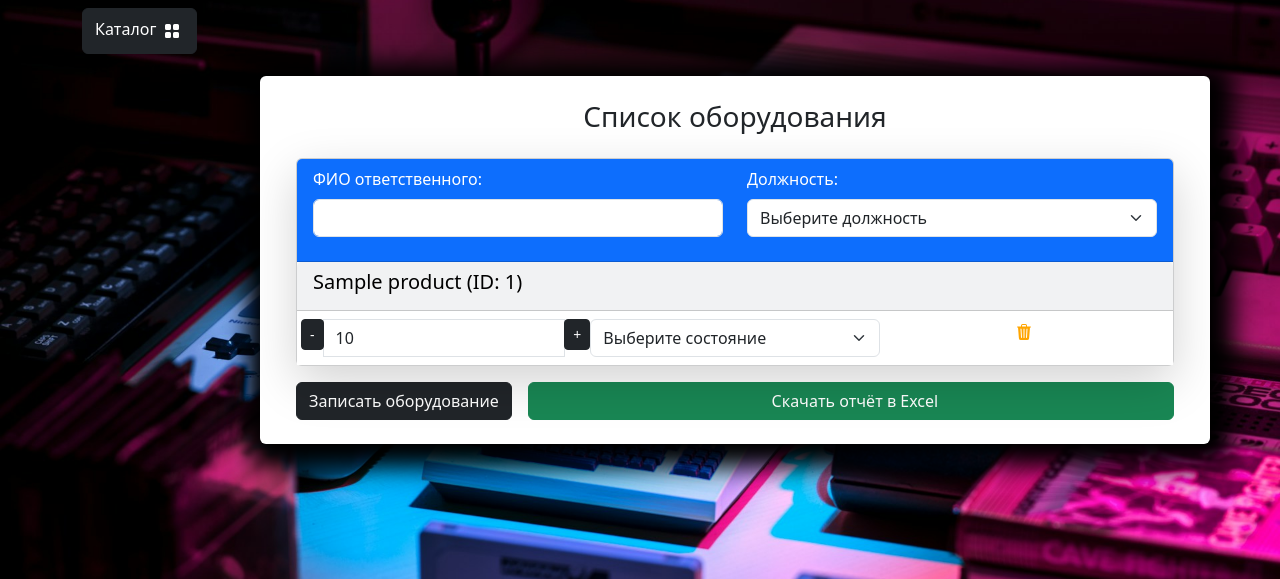
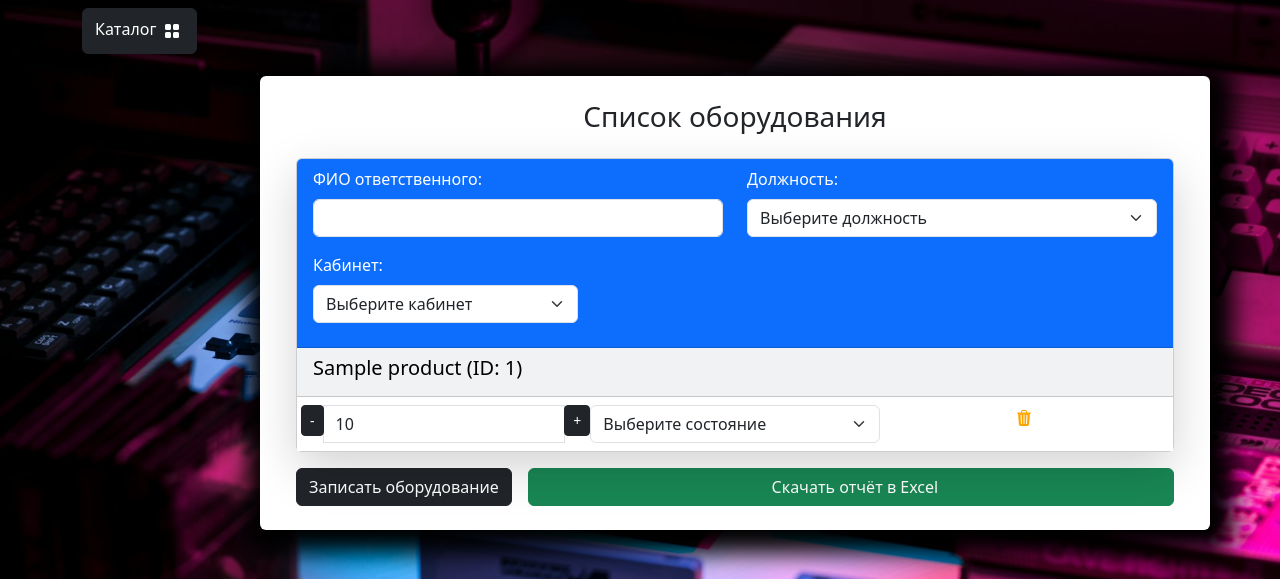
Before and after one commit to john-doedster/equipment_accounting_web_app, a Django app: page /user/users-cart/ in a window 1280 px wide. Shown: the part 56-635 px from the top of the page. Run offline with Django 5.2, Linux system fonts and the light colour scheme; a user stored in the database is signed in; tables that the repository leaves empty hold one stand-in row (values such as "Sample post"); some libraries are stand-ins or nearby versions.

Commit message:
add office and condition on tables for info about saving in profile

```diff
--- a/carts/templates/carts/includes/included_cart.html
+++ b/carts/templates/carts/includes/included_cart.html
@@ -22,6 +22,27 @@
                     </select>
                 </div>
             </div>
+
+            <div class="col-md-4">
+                <div class="mb-3">
+                    <label for="userOffice" class="form-label">Кабинет:</label>
+                    <select class="form-select" id="userOffice" required>
+                        <option value="" selected disabled>Выберите кабинет</option>
+                        <option value="400">400</option>
+                        <option value="400а">400а</option>
+                        <option value="401">401</option>
+                        <option value="402">402</option>
+                        <option value="403">403</option>
+                        <option value="404">404</option>
+                        <option value="405">405</option>
+                        <option value="406">406</option>
+                        <option value="407">407</option>
+                        <option value="408">408</option>
+                    </select>
+                </div>
+            </div>
+
+
         </div>
     </div>
     {% endif %}
@@ -90,6 +111,7 @@
         {% csrf_token %}
         <input type="hidden" name="full_name" id="formFullName">
         <input type="hidden" name="position" id="formPosition">
+        <input type="hidden" name="office" id="formOffice">
         {% for cart in carts %}
             <input type="hidden" name="condition_{{ cart.id }}" class="formCondition" data-cart-id="{{ cart.id }}">
         {% endfor %}
@@ -114,9 +136,10 @@ document.addEventListener('DOMContentLoaded', function() {
         // Проверяем заполнение обязательных полей
         const fullName = document.getElementById('userFullName').value.trim();
         const position = document.getElementById('userPosition').value;
+        const office = document.getElementById('userOffice').value;
 
-        if (!fullName || !position) {
-            alert('Пожалуйста, заполните ФИО и выберите должность');
+        if (!fullName || !position || !office) {
+            alert('Пожалуйста, заполните ФИО, выберите должность и кабинет');
             e.preventDefault();
             return;
         }
@@ -124,6 +147,7 @@ document.addEventListener('DOMContentLoaded', function() {
         // Заполняем скрытые поля формы
         document.getElementById('formFullName').value = fullName;
         document.getElementById('formPosition').value = position;
+        document.getElementById('formOffice').value = office;
 
         // Собираем данные о состоянии оборудования
         const conditionSelects = document.querySelectorAll('.condition-select');
@@ -149,9 +173,10 @@ document.addEventListener('DOMContentLoaded', function() {
         // Проверяем заполнение обязательных полей
         const fullName = document.getElementById('userFullName').value.trim();
         const position = document.getElementById('userPosition').value;
+        const office = document.getElementById('userOffice').value;
 
-        if (!fullName || !position) {
-            alert('Пожалуйста, заполните ФИО и выберите должность');
+        if (!fullName || !position || !office) {
+            alert('Пожалуйста, заполните ФИО и выберите должность и кабинет');
             return;
         }
 
@@ -191,6 +216,7 @@ document.addEventListener('DOMContentLoaded', function() {
 
         addInput('full_name', fullName);
         addInput('position', position);
+        addInput('office', office);
 
         conditions.forEach((condition, index) => {
             addInput(`conditions[]`, condition);
--- a/carts/views.py
+++ b/carts/views.py
@@ -121,6 +121,7 @@ def download_cart_excel(request):
     if request.method == 'POST':
         full_name = request.POST.get('full_name', '')
         position = request.POST.get('position', '')
+        office = request.POST.get('office', '')  # Новое поле
         conditions = request.POST.getlist('conditions[]')
         carts = Cart.objects.filter(user=request.user)
 
@@ -131,6 +132,7 @@ def download_cart_excel(request):
         # Заголовки
         ws.append(["ФИО ответственного:", full_name])
         ws.append(["Должность:", position])
+        ws.append(["Кабинет:", office])  # Новое поле
         ws.append([])
         ws.append(["ID", "Название", "Количество", "Состояние"])
 
--- a/orders/models.py
+++ b/orders/models.py
@@ -20,6 +20,7 @@ class Order(models.Model):
     payment_on_get = models.BooleanField(default=False, verbose_name="Оплата при получении")
     is_paid = models.BooleanField(default=False, verbose_name="Оплачено")
     status = models.CharField(max_length=50, default='В обработке', verbose_name="Статус заказа")
+    office = models.CharField(max_length=10, verbose_name="Кабинет", blank=True, null=True)
 
     class Meta:
         db_table = "order"
--- a/orders/views.py
+++ b/orders/views.py
@@ -17,7 +17,8 @@ def create_order(request):
             user=request.user,
             requires_delivery=False,
             payment_on_get=True,
-            status='Принято'
+            status='Принято',
+            office=request.POST.get('office')  # Добавляем кабинет
         )
 
         # Добавляем товары в заказ
--- a/users/templates/users/profile.html
+++ b/users/templates/users/profile.html
@@ -115,6 +115,7 @@
                                                     <th>Устройство</th>
                                                     <th>Количество</th>
                                                     <th>Кабинет</th>
+                                                    <th>Состояние</th>
                                                     <th>Дата</th>
                                                 </tr>
                                             </thead>
@@ -123,7 +124,8 @@
                                                 <tr>
                                                     <td><a class="text-white" href="{% url 'equipment:product' item.product.slug %}">{{ item.product.name }}</a></td>
                                                     <td>{{ item.quantity }}</td>
-                                                    <td>{{ item.price }}</td>
+                                                    <td>{{ order.office }}</td>  <!-- Новое поле -->
+                                                    <td>{{ item.condition }}</td>
                                                     <td>{{ order.created_timestamp }}</td>
 
                                                 </tr>
```
Also changed, not shown: orders/migrations/0005_order_office.py (added).
